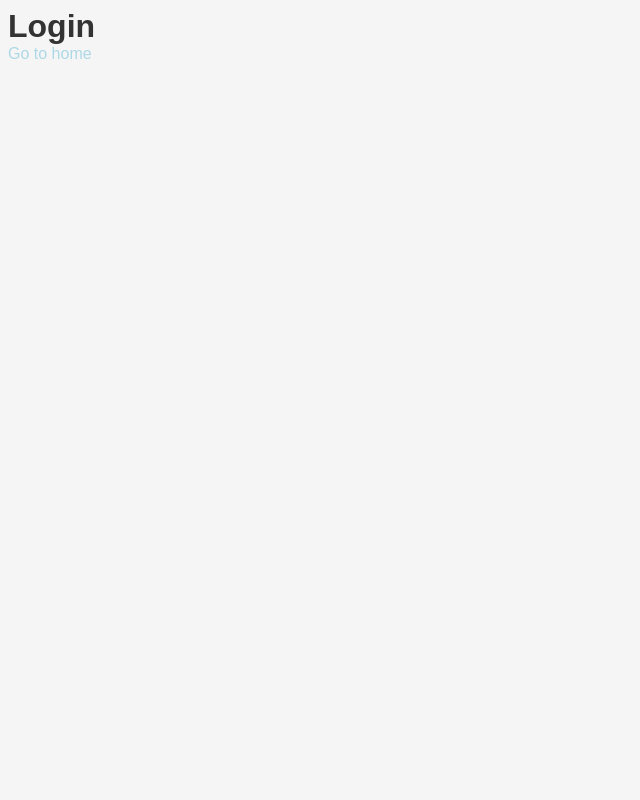
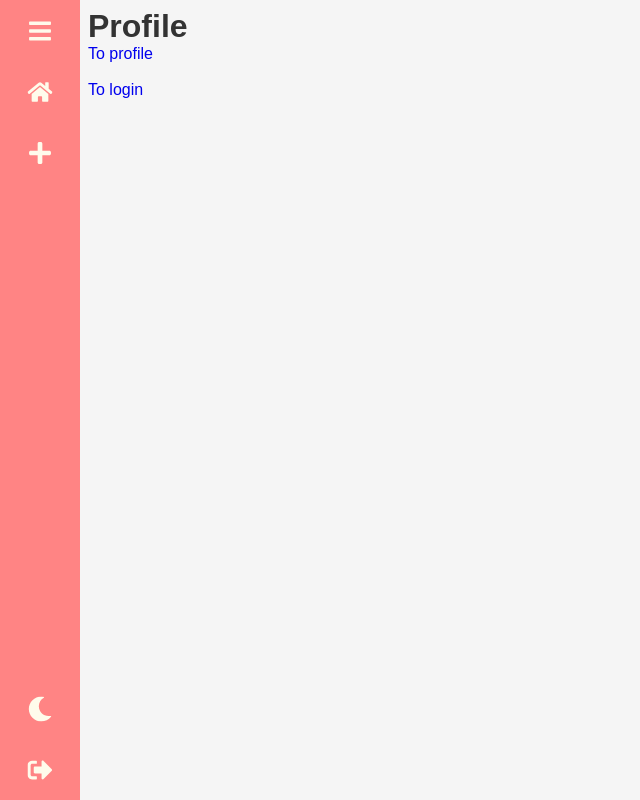
Before and after one commit to cleverpanther/taskmanager, a React (Create React App) app: page /profile in a window 1280 px wide. Before the commit this address led to /login. Shown: the whole page, without its empty margins (0-640 px from the left). Built offline with nearby package versions, Linux system fonts and the light colour scheme.

Commit message:
fix: Layout transistion to differents pages

```diff
--- a/src/Routes.tsx
+++ b/src/Routes.tsx
@@ -1,13 +1,34 @@
-import React from "react";
-import { Switch, Redirect, Route, Router } from "wouter";
-import { Home, Login } from "./pages";
+import React, { Suspense } from "react";
+import { Switch, Redirect, Route, Router, Link, useLocation } from "wouter";
+import { BaseLayout, GridLayout } from "./components/layout";
+import { Login, Profile, Home } from "./pages";
+
+const pagesWithBaseLayout = ["/login", "/register"];
 
 const Routes: React.FC = () => {
+  const [currentLocation] = useLocation();
+
   return (
     <Router>
       <Switch>
-        <Route path="/home" component={Home} />
-        <Route path="/login" component={Login} />
+        {pagesWithBaseLayout.includes(currentLocation) ? (
+          <BaseLayout>
+            <Route path="/login" component={Login} />
+          </BaseLayout>
+        ) : (
+          <GridLayout>
+            <Suspense fallback={<h1>Loading...</h1>}>
+              <Route path="/home" component={Home} />
+              <Route path="/profile" component={Profile} />
+
+              <Link to="/profile">To profile</Link>
+              <br />
+              <br />
+              <Link to="/login">To login</Link>
+            </Suspense>
+          </GridLayout>
+        )}
+
         <Redirect to="/login" />
       </Switch>
     </Router>
--- /dev/null
+++ b/src/components/layout/index.ts
@@ -0,0 +1,4 @@
+import BaseLayout from "./BaseLayout";
+import GridLayout from "./GridLayout";
+
+export { BaseLayout, GridLayout };
--- a/src/pages/Home/index.tsx
+++ b/src/pages/Home/index.tsx
@@ -1,11 +1,10 @@
 import React from "react";
-import GridLayout from "../../components/layout/GridLayout";
 
 const Home: React.FC = () => {
   return (
-    <GridLayout>
+    <div>
       <h1>Home</h1>
-    </GridLayout>
+    </div>
   );
 };
 
--- a/src/pages/Login/index.tsx
+++ b/src/pages/Login/index.tsx
@@ -1,16 +1,15 @@
 import React from "react";
-import BaseLayout from "../../components/layout/BaseLayout";
 import { Link } from "wouter";
 
 const Login: React.FC = () => {
   return (
-    <BaseLayout>
+    <div>
       <h1>Login</h1>
 
-      <Link to="/home" style={{ color: "lightblue" }}>
+      <Link to="/task-manager/home" style={{ color: "lightblue" }}>
         Go to home
       </Link>
-    </BaseLayout>
+    </div>
   );
 };
 
--- /dev/null
+++ b/src/pages/Profile/index.tsx
@@ -0,0 +1,11 @@
+import React from "react";
+
+const Profile: React.FC = () => {
+  return (
+    <div>
+      <h1>Profile</h1>
+    </div>
+  );
+};
+
+export default Profile;
--- a/src/pages/index.ts
+++ b/src/pages/index.ts
@@ -1,4 +1,5 @@
 import Login from "./Login";
 import Home from "./Home";
+import Profile from "./Profile";
 
-export { Login, Home };
+export { Login, Home, Profile };
```
